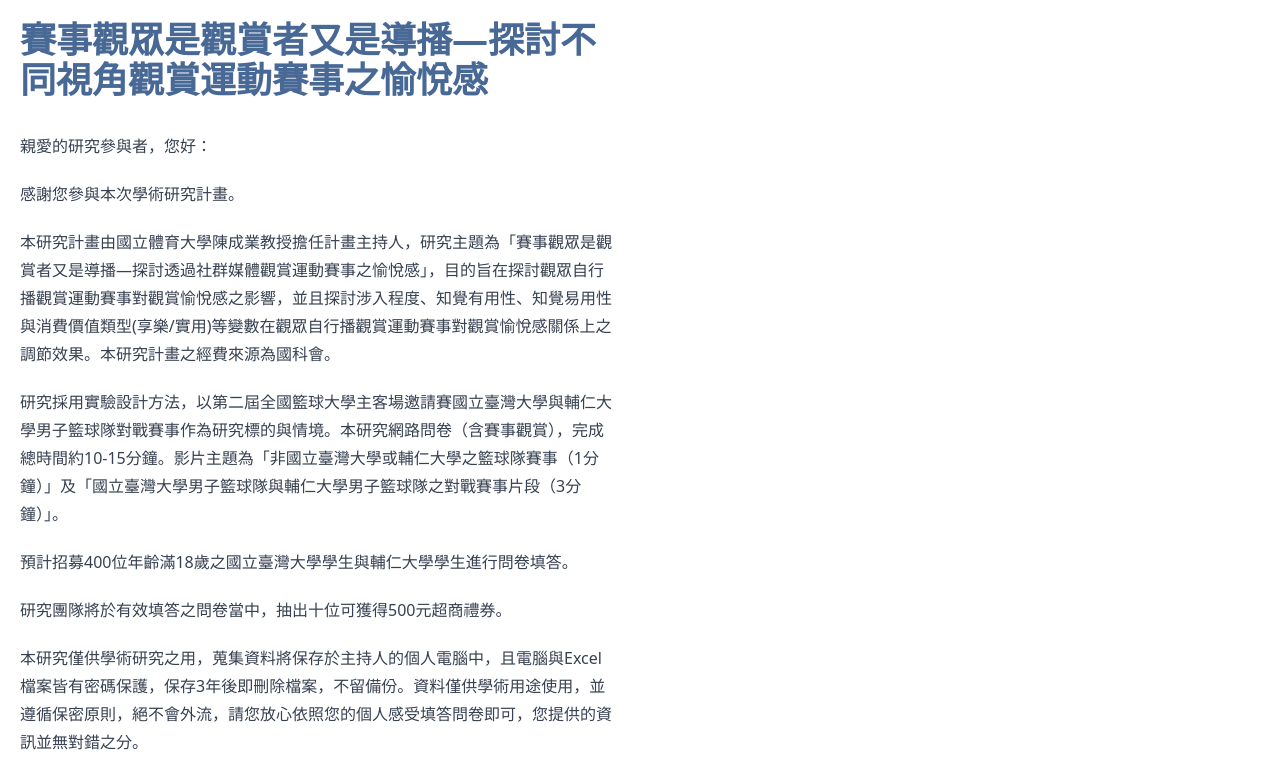
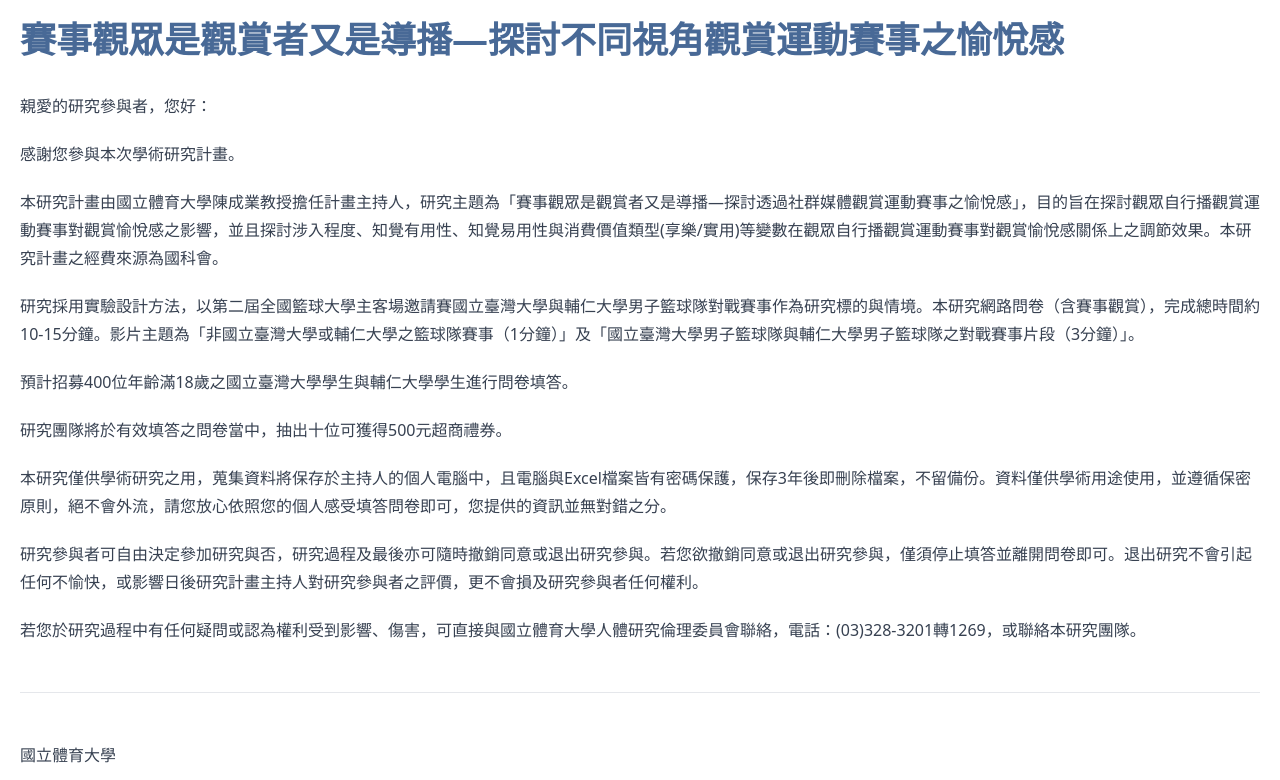
Before and after one commit to chunfu/video-poll-control, a React (Vite) app: page / in a window 1280 px wide. Shown: the top 780 px of the page. Built offline with nearby package versions, Linux system fonts and the light colour scheme.

Commit message:
fix: prose style

```diff
--- a/src/Page1.tsx
+++ b/src/Page1.tsx
@@ -54,7 +54,7 @@
 
   return (
     <div className="container mx-auto flex flex-col px-5 py-5 justify-center items-stretch">
-      <div className="prose">
+      <div className="prose max-w-full">
         <Markdown
           components={{
             h1: ({ children }) => (
```
